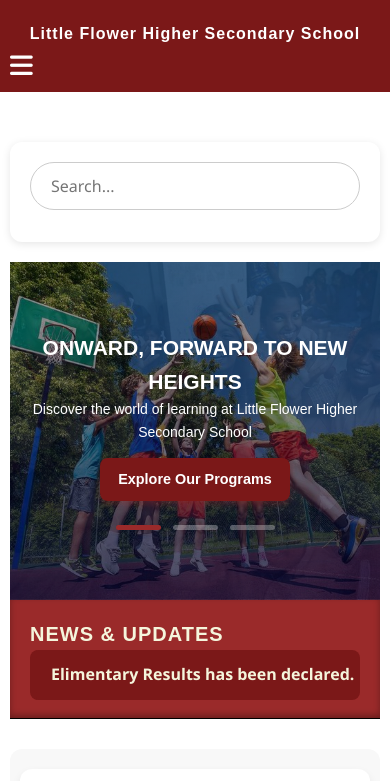
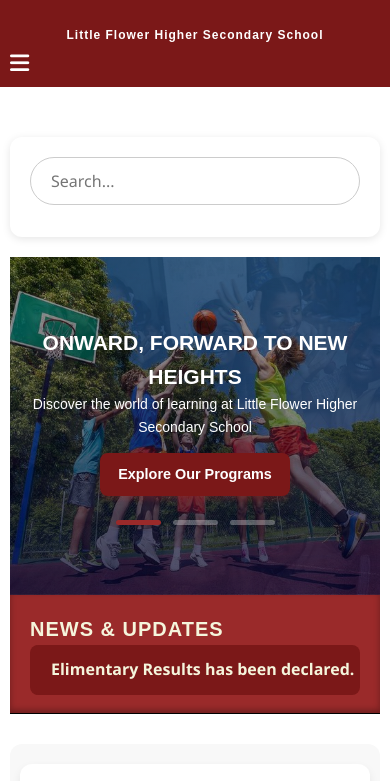
Before and after one commit to Lumthrong/project-web, a website: page docs/index.html in a window 390 px wide. Shown: the top 781 px of the page. Drawn offline with nearby package versions, Linux system fonts and the light colour scheme; no server answers; files whose address does not match are found by name.

Commit message:
Update mediaquery.css

```diff
--- a/docs/css/mediaquery.css
+++ b/docs/css/mediaquery.css
@@ -23,11 +23,11 @@
   }
 
   .logo a{
-    font-size: 16px;
+    font-size: 12px;
   }
 
   .menu-toggle {
-    font-size: 26px;
+    font-size: 22px;
     margin-right: auto;
     order: -1;
   }
@@ -756,7 +756,6 @@
     margin: 20px auto;
   }
 }
-
 /*Faculty.css*/
 /* =======================
    Responsive Media Queries
```
